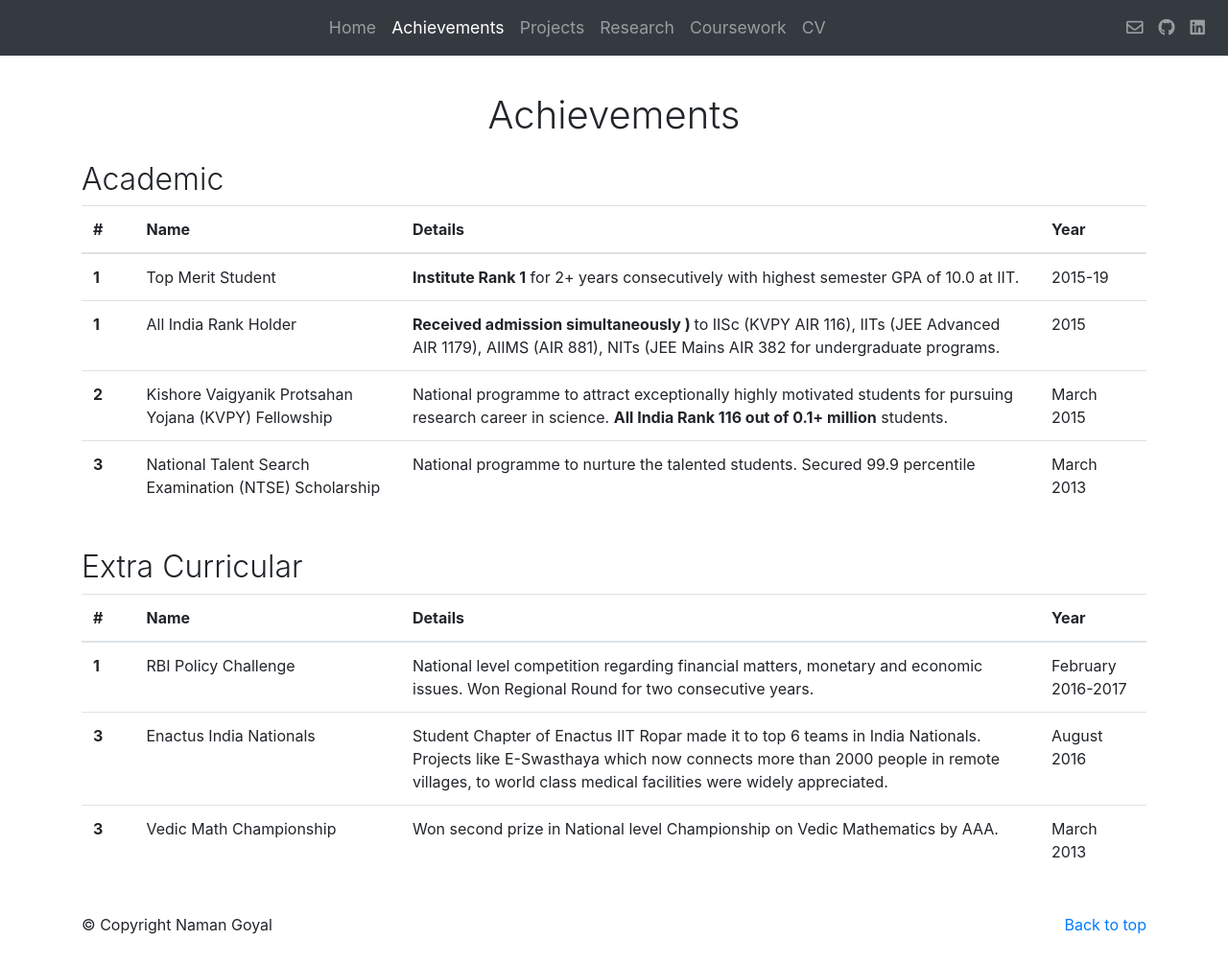
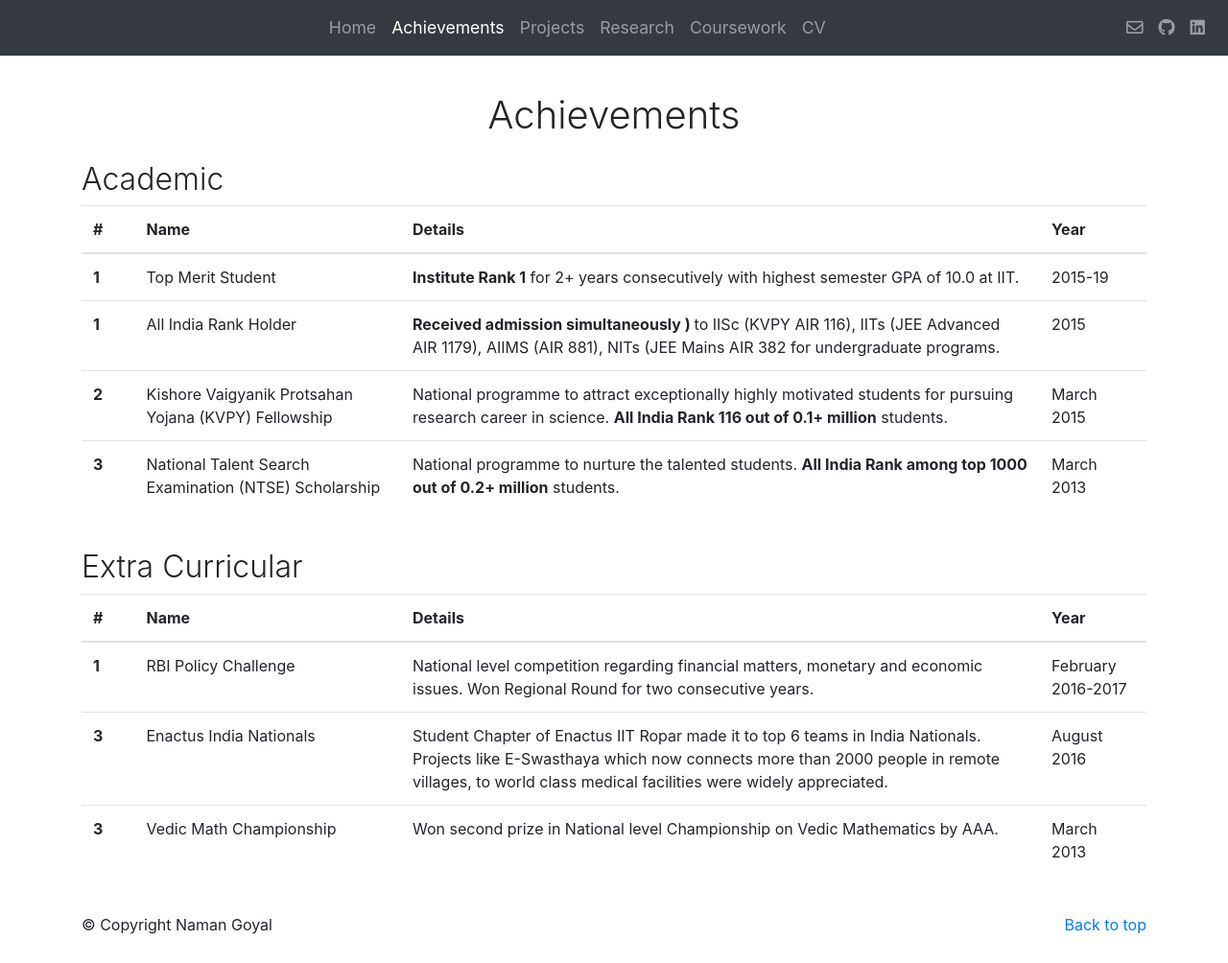
Before and after one commit to thenamangoyal/thenamangoyal.github.io, a Jekyll site: the page built from achievements.html, in a window 1280 px wide and 1004 px high. Shown: the whole window at 96% size. Built offline with Jekyll 4.4.1, drawn with Linux system fonts in a browser that asks for light colours; nearby versions of some CDN libraries.

Commit message:
Update achievements.html

```diff
--- a/achievements.html
+++ b/achievements.html
@@ -50,7 +50,7 @@ permalink: "/achievements"
             <tr>
                 <th scope="row">3</th>
                 <td>National Talent Search Examination (NTSE) Scholarship</td>
-                <td>National programme to nurture the talented students. Secured 99.9 percentile</td>
+                <td>National programme to nurture the talented students. <strong>All India Rank among top 1000 out of 0.2+ million</strong> students.</td>
                 <td>March 2013</td>
             </tr>
         </tbody>
```
